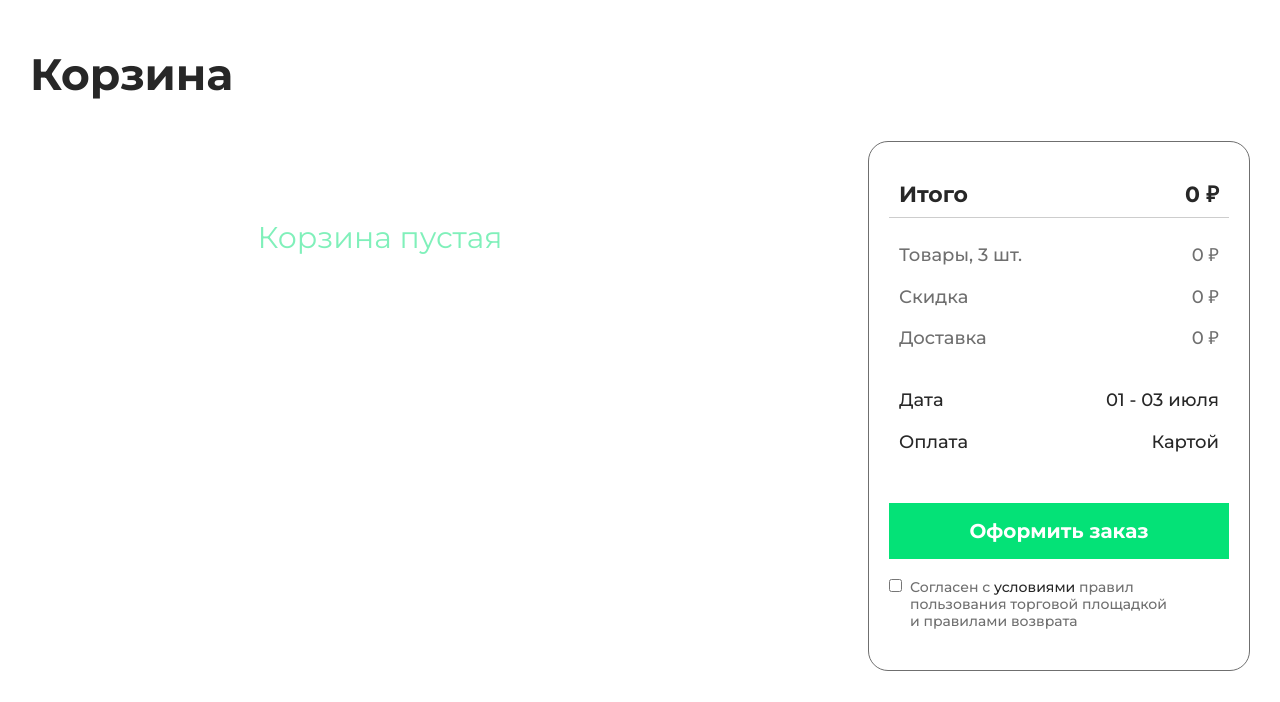
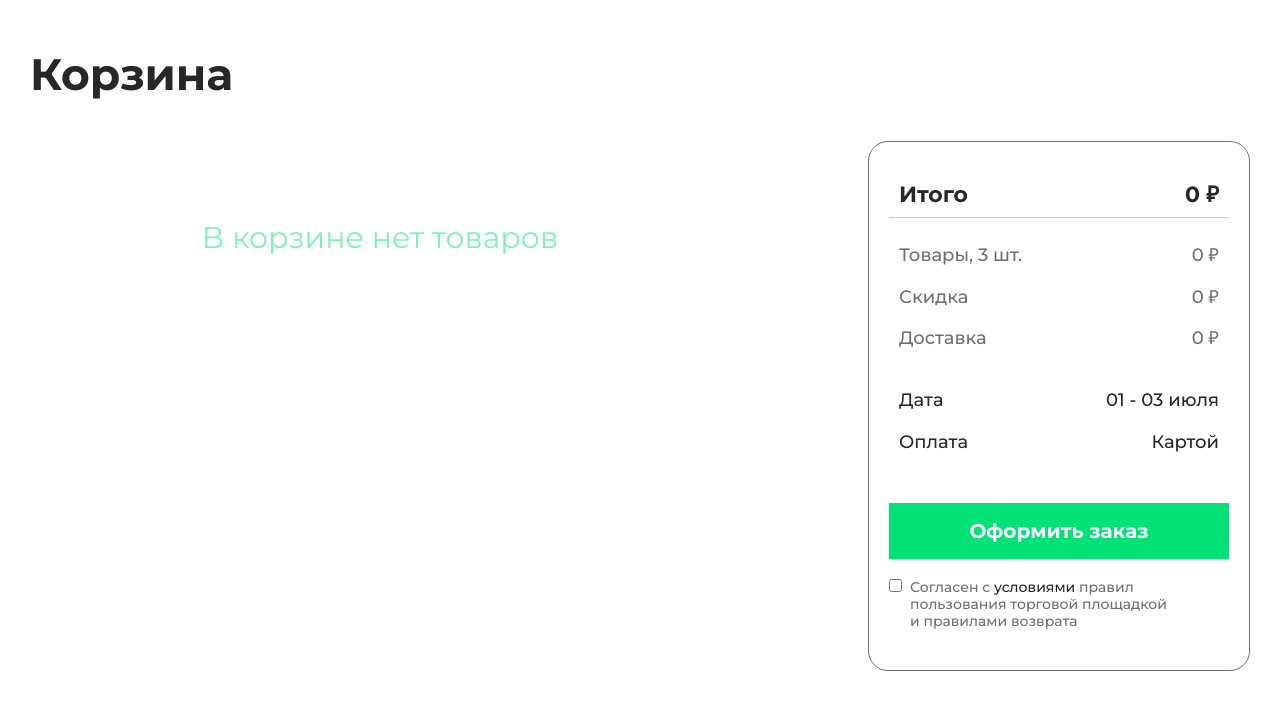
Before and after one commit to nuri-tix/TechnoShop, a website built with webpack: page src/cart.html in a window 1280 px wide. Shown: the part 98-800 px from the top of the page. Built offline with nearby package versions, Linux system fonts and the light colour scheme.

Commit message:
Add Files

```diff
--- a/src/cart.html
+++ b/src/cart.html
@@ -61,7 +61,7 @@
           <section class="cart-goods">
             <div class="container">
               <ul class="cart-goods__list">
-                <li class="no-products">Корзина пустая</li>
+                <li class="no-products">В корзине нет товаров</li>
               </ul>
             </div>
           </section>
--- a/src/modules/menuFooter.js
+++ b/src/modules/menuFooter.js
@@ -1,7 +1,8 @@
 import { getCategory } from "./goodsService"
 
 export const menuFooter = () => {
-  const categoryFooter = document.querySelector('#category-footer')
+  const categoryFooter = document.querySelector('#category-footer');
+
   getCategory().then(categoryList => {
     for (const categoryListKey in categoryList) {
       // const point = document.createElement('li');
@@ -10,6 +11,7 @@ export const menuFooter = () => {
       point.value = categoryListKey;
       point.textContent = categoryList[categoryListKey];
       categoryFooter.append(point);
+      console.log(categoryFooter);
     }
   })
 }
```
Also changed, not shown: dist/card.html, dist/cart.html, dist/index.html, 2 other files.
